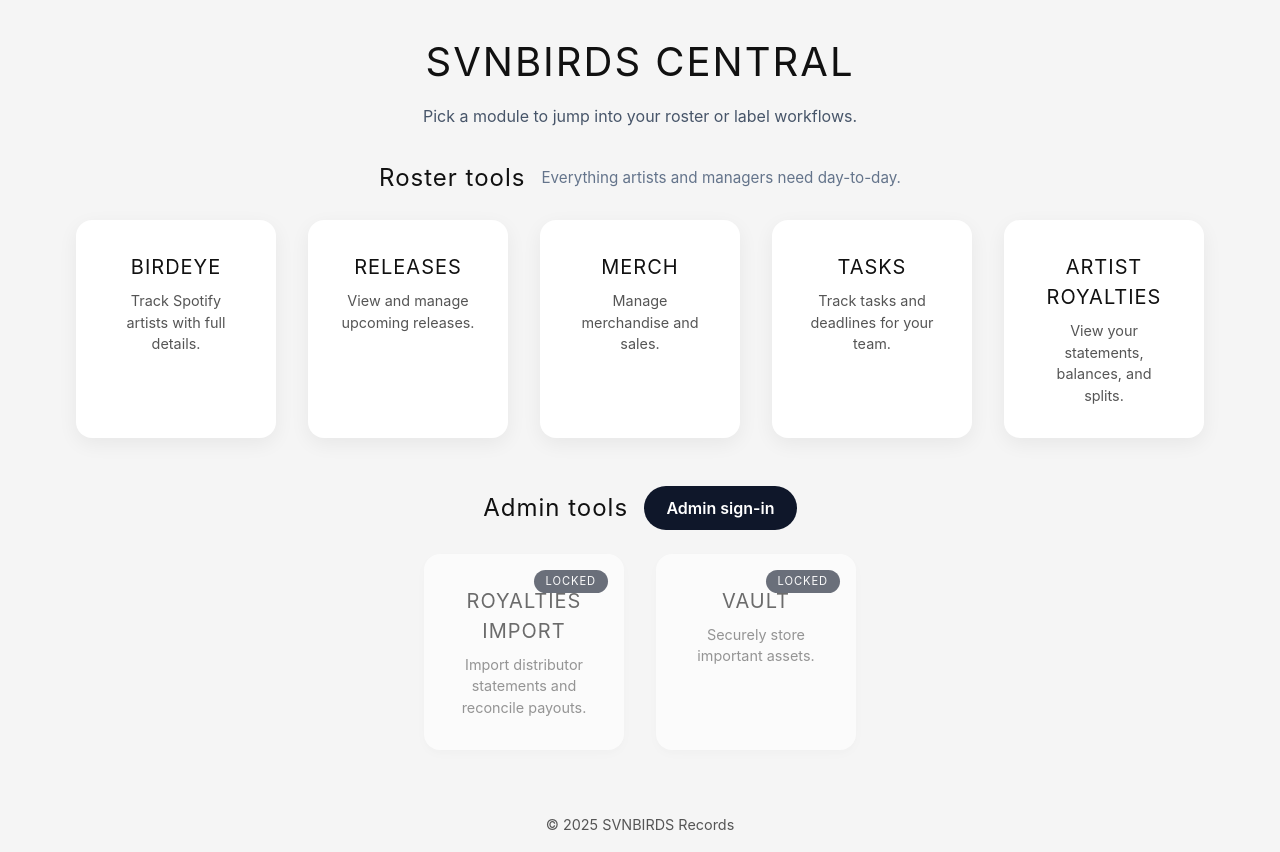
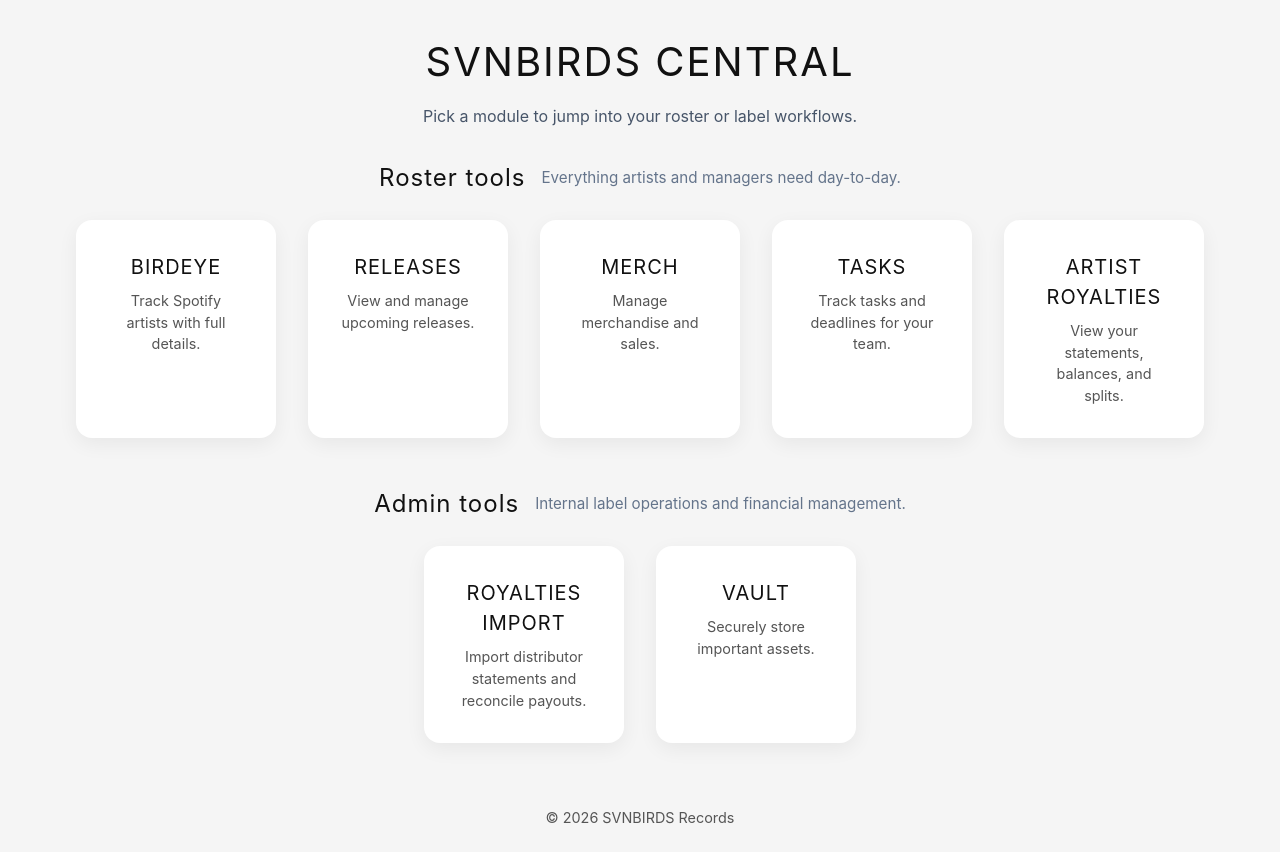
Before and after one commit to JustKhayyat/svnbirds-tracker, a Next.js app: page / in a window 1280 px wide. Built offline with nearby package versions, Linux system fonts and the light colour scheme; no server answers.

Commit message:
Refactor Dashboard by removing admin features
Removed admin authentication logic and updated module links.

```diff
--- a/pages/index.js
+++ b/pages/index.js
@@ -1,8 +1,5 @@
-import { useState } from "react";
 import Link from "next/link";
 import styles from "../styles/Home.module.css";
-
-const ADMIN_TOKEN = process.env.NEXT_PUBLIC_ADMIN_TOKEN || "";
 
 const rosterModules = [
   {
@@ -41,68 +38,18 @@ const adminModules = [
   {
     name: "VAULT",
     description: "Securely store important assets.",
-    link: "#",
+    link: "/vault", // Changed from "#" to "/vault"
   },
 ];
 
 export default function Dashboard() {
-  const [showAdminForm, setShowAdminForm] = useState(false);
-  const [adminTokenInput, setAdminTokenInput] = useState("");
-  const [adminAccessGranted, setAdminAccessGranted] = useState(false);
-  const [adminError, setAdminError] = useState("");
-
-  const renderModuleCard = (module, { locked = false } = {}) => {
-    const content = (
-      <>
+  const renderModuleCard = (module) => {
+    return (
+      <Link key={module.name} href={module.link} className={styles.module}>
         <h3>{module.name}</h3>
         <p>{module.description}</p>
-        {locked ? <span className={styles.moduleBadge}>Locked</span> : null}
-      </>
-    );
-
-    if (locked || module.link === "#") {
-      return (
-        <div key={module.name} className={`${styles.module} ${locked ? styles.moduleLocked : ""}`}>
-          {content}
-        </div>
-      );
-    }
-
-    return (
-      <Link key={module.name} href={module.link} className={styles.module}>
-        {content}
       </Link>
     );
-  };
-
-  const handleAdminToggle = () => {
-    if (adminAccessGranted) {
-      setAdminAccessGranted(false);
-    }
-    setShowAdminForm((prev) => !prev);
-    setAdminError("");
-  };
-
-  const handleAdminUnlock = (event) => {
-    event.preventDefault();
-    if (!ADMIN_TOKEN) {
-      setAdminError("Admin token not configured. Set NEXT_PUBLIC_ADMIN_TOKEN to enable access.");
-      return;
-    }
-    if (adminTokenInput.trim() === ADMIN_TOKEN) {
-      setAdminAccessGranted(true);
-      setAdminError("");
-      setAdminTokenInput("");
-      setShowAdminForm(false);
-    } else {
-      setAdminError("Invalid admin token.");
-    }
-  };
-
-  const handleAdminSignOut = () => {
-    setAdminAccessGranted(false);
-    setAdminTokenInput("");
-    setAdminError("");
   };
 
   return (
@@ -126,39 +73,15 @@ export default function Dashboard() {
         <section className={styles.section}>
           <div className={styles.sectionHeader}>
             <h2>Admin tools</h2>
-            {adminAccessGranted ? (
-              <button type="button" className={styles.adminButton} onClick={handleAdminSignOut}>
-                Sign out
-              </button>
-            ) : (
-              <button type="button" className={styles.adminButton} onClick={handleAdminToggle}>
-                {showAdminForm ? "Hide" : "Admin sign-in"}
-              </button>
-            )}
+            <p>Internal label operations and financial management.</p>
           </div>
-
-          {showAdminForm && !adminAccessGranted ? (
-            <form className={styles.adminForm} onSubmit={handleAdminUnlock}>
-              <input
-                type="password"
-                placeholder="Enter admin token"
-                value={adminTokenInput}
-                onChange={(event) => setAdminTokenInput(event.target.value)}
-              />
-              <button type="submit">Unlock</button>
-              {adminError ? <p className={styles.adminError}>{adminError}</p> : null}
-            </form>
-          ) : null}
-
           <div className={styles.modulesContainer}>
-            {adminModules.map((module) =>
-              renderModuleCard(module, { locked: !adminAccessGranted })
-            )}
+            {adminModules.map((module) => renderModuleCard(module))}
           </div>
         </section>
       </main>
 
-      <footer className={styles.footer}>© 2025 SVNBIRDS Records</footer>
+      <footer className={styles.footer}>© 2026 SVNBIRDS Records</footer>
     </div>
   );
 }
```
